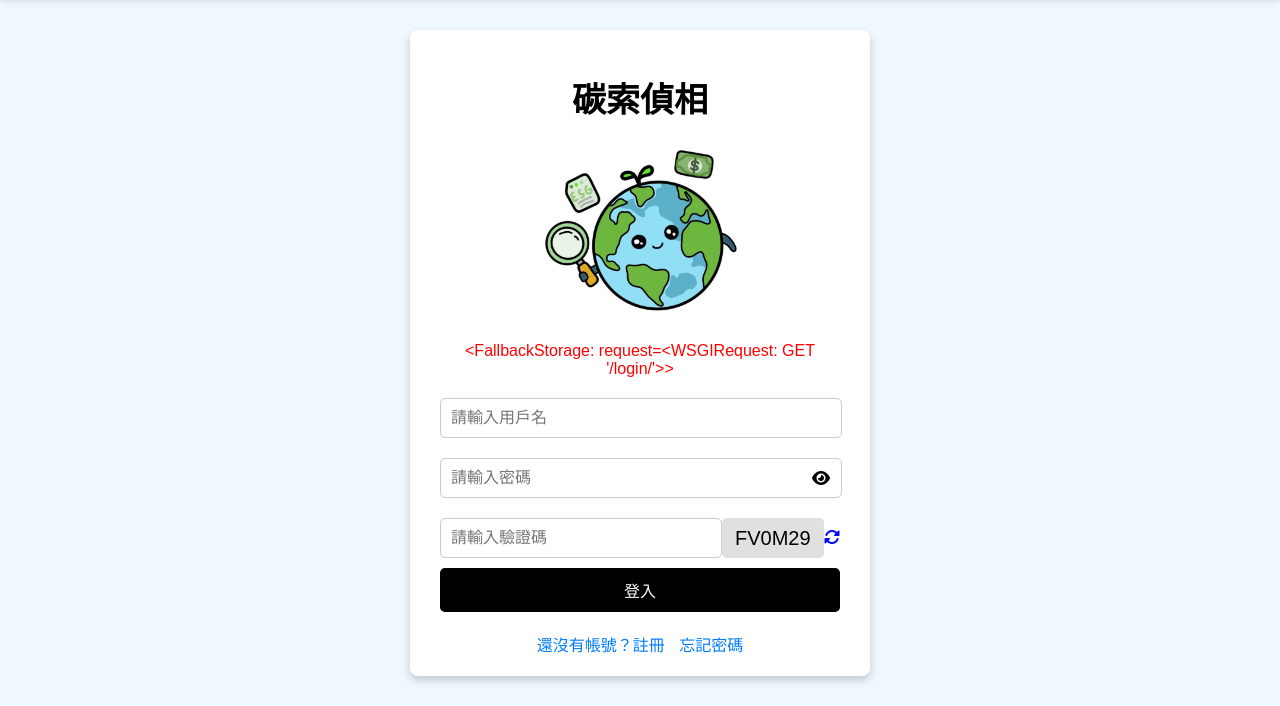
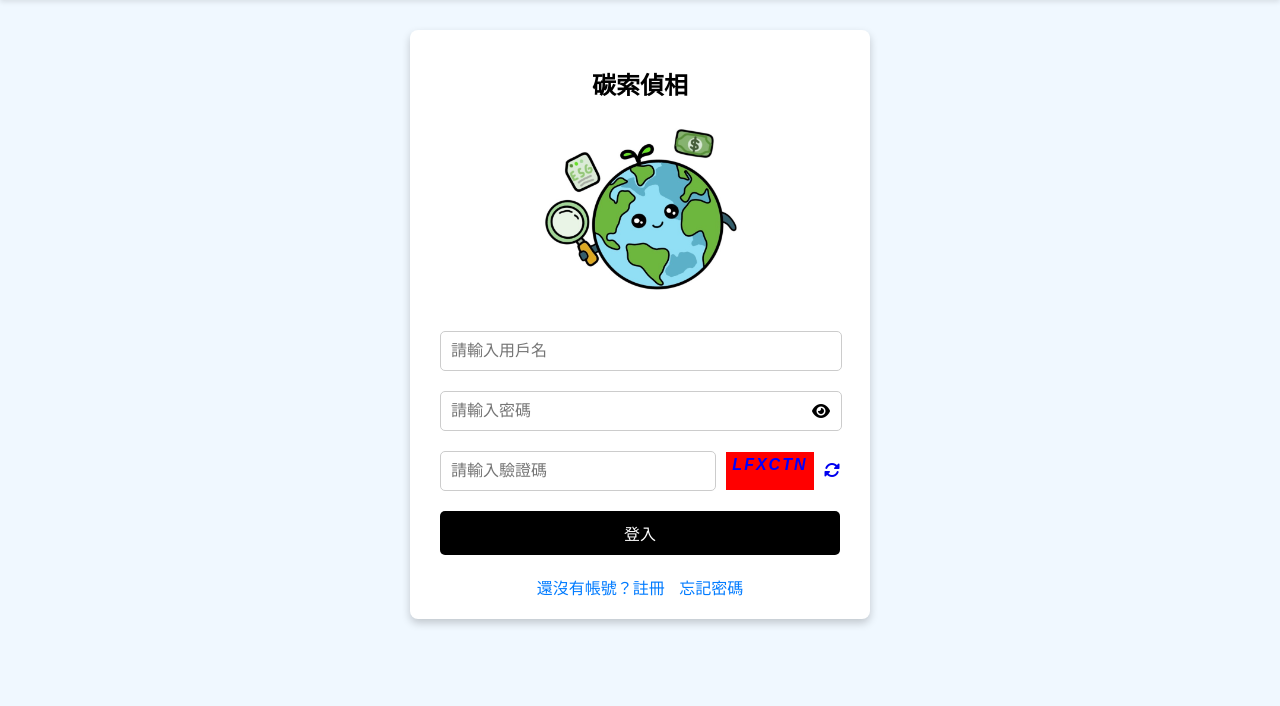
Before and after one commit to JIA-LING-TW/DiscoverTheTruth, a Django app: page /login/ in a window 1280 px wide. Shown: the part 220-926 px from the top of the page. After the commit the page ends 846 px from the top, so only its background shows below. Run offline with Django 4.2, Linux system fonts and the light colour scheme; some libraries are stand-ins or nearby versions.

Commit message:
登入驗證判斷修改

```diff
--- a/code/esg/discover/myapp/views.py
+++ b/code/esg/discover/myapp/views.py
@@ -1,3 +1,5 @@
+import string
+import random
 from django.contrib.auth.hashers import make_password
 from django.contrib.auth.models import User
 from .models import GreenhouseGasEmission
@@ -93,21 +95,42 @@ def forget(request):
     return render(request, 'forget.html')
 
 
+# 生成隨機驗證碼
+
+def generate_captcha():
+    characters = string.ascii_uppercase + string.digits  # 可使用字母和數字
+    captcha = ''.join(random.choices(characters, k=6))  # 生成6位隨機字符
+    return captcha
+
+
 def login(request):
     if request.method == "POST":
-        # 從表單獲取輸入
+        # 獲取表單輸入
         username = request.POST.get('username')
         password = request.POST.get('password')
+        captcha_input = request.POST.get('captcha_input')  # 用戶輸入的驗證碼
 
-        # 驗證使用者帳密
+        # 獲取 session 中的正確驗證碼
+        captcha = request.session.get('captcha', '')
+
+        # 驗證用戶輸入的驗證碼
+        if captcha_input != captcha:
+            messages.error(request, "驗證碼錯誤，請重新輸入。")
+            return redirect('login')  # 驗證碼錯誤，重新載入頁面
+
+        # 驗證用戶名和密碼
         user = authenticate(request, username=username, password=password)
         if user is not None:
             auth_login(request, user)
-            return redirect('index')  # 登入成功，導向首頁或其他頁面
+            return redirect('index')  # 登入成功，跳轉到首頁或其他頁面
         else:
-            messages.error(request, "電子信箱或密碼不正確，請重新輸入。")
+            messages.error(request, "電子信箱或密碼錯誤，請重新輸入。")
 
-    return render(request, 'login.html', {'message': messages.get_messages(request)})
+    # 生成並儲存新的驗證碼到 session
+    captcha = generate_captcha()
+    request.session['captcha'] = captcha
+
+    return render(request, 'login.html', {'captcha': captcha, 'message': messages.get_messages(request)})
 
 
 @csrf_exempt  # 暫時禁用 CSRF 驗證，用於測試 AJAX，正式部署時應移除
--- a/code/esg/discover/static/css/login.css
+++ b/code/esg/discover/static/css/login.css
@@ -4,7 +4,6 @@ body {
     background-color: #f0f8ff;
     margin: 0;
     height: 100vh;
-    /* display: flex; */
     justify-content: center;
     align-items: center;
 }
@@ -21,13 +20,9 @@ header {
 
 .logo {
     width: 200px;
-    /* 設定寬度為 100px，可根據需要調整 */
     height: auto;
-    /* 自動調整高度，保持比例 */
     margin-bottom: 20px;
-    /* 與其他元素保持距離 */
 }
-
 
 .logo-container {
     display: flex;
@@ -174,22 +169,9 @@ input {
     display: flex;
     align-items: center;
     justify-content: space-between;
+    margin-bottom: 10px;
 }
 
-#captcha {
-    width: 150px;
-    height: 40px;
-    background: #e0e0e0;
-    text-align: center;
-    font-size: 20px;
-    line-height: 40px;
-    border-radius: 5px;
-}
-
-#refreshCaptcha {
-    color: blue;
-    cursor: pointer;
-}
 
 /* Submit Button */
 .btn-submit {
@@ -221,3 +203,20 @@ input {
 .btn-submit:hover {
     background-color: #4d4d4c;
 }
+
+#code {
+    margin-left: 10px;
+    cursor: pointer;
+    font-family: Arial;
+    font-style: italic;
+    font-weight: bold;
+    border: 0;
+    letter-spacing: 2px;
+    color: blue;
+    background-color: red;
+    padding: 4px;
+    width: 120px;
+    height: 30px;
+    text-align: center;
+    margin-right: 10px;
+}
--- a/code/esg/discover/templates/login.html
+++ b/code/esg/discover/templates/login.html
@@ -1,31 +1,42 @@
 {% extends "base.html" %}
 {% load static %}
-{% block subtitle %}
-    login
-{% endblock subtitle %}
+{% block subtitle %}登入{% endblock subtitle %}
+
 {% block selfcss %}
 <link rel="stylesheet" href="{% static 'css/login.css' %}">
 {% endblock selfcss %}
+
 {% block body %}
 <div class="login-container">
     <div class="login-box">
-                <h1 class="top_login">碳索偵相</h1>
-                <img src="{% static "logo1.jpg" %}" alt="Logo" class="logo">
-                <div class="error-message">{{ message }}</div>
-                <form method="post" action="{% url 'login' %}" id="loginForm">
+        <h1>碳索偵相</h1>
+        <img src="{% static 'logo1.jpg' %}" alt="Logo" class="logo">
+
+        {% if messages %}
+            <div class="error-message">
+                {% for message in messages %}
+                    <p>{{ message }}</p>
+                {% endfor %}
+            </div>
+        {% endif %}
+
+        <form method="post">
             {% csrf_token %}
             <input type="text" name="username" placeholder="請輸入用戶名" required>
             <div class="password-container">
-                        <input type="password" name="password" id="password" placeholder="請輸入密碼" required>
+                <input type="password" name="password" placeholder="請輸入密碼" required>
                 <i class="fa-solid fa-eye" id="togglePassword"></i>
             </div>
+
+            <!-- 驗證碼欄位，放在右邊 -->
             <div class="captcha-container">
-                        <input type="text" id="captchaInput" placeholder="請輸入驗證碼" required>
-                        <div id="captcha"></div>
+                <input type="text" name="captcha_input" placeholder="請輸入驗證碼" required>
+                <div class="captcha" id="code">{{ captcha }}</div>
                 <a href="#" id="refreshCaptcha" title="重新產生驗證碼">
                     <i class="fa-solid fa-rotate"></i>
                 </a>
             </div>
+
             <button type="submit" class="btn-submit">登入</button>
         </form>
         <div class="links">
@@ -34,9 +45,9 @@
         </div>
     </div>
 </div>
+
 <script src="{% static 'js/script.js' %}"></script>
 <script>
-            document.addEventListener("DOMContentLoaded", function () {
     // 密碼顯示切換
     const togglePassword = document.getElementById("togglePassword");
     const passwordField = document.getElementById("password");
@@ -51,30 +62,12 @@
         }
     });
 
-                // 驗證碼生成
-                function generateCaptcha() {
-                    const chars = "ABCDEFGHIJKLMNOPQRSTUVWXYZ0123456789";
-                    let captcha = "";
-                    for (let i = 0; i < 6; i++) {
-                        captcha += chars.charAt(Math.floor(Math.random() * chars.length));
-                    }
-                    document.getElementById("captcha").innerText = captcha;
-                }
-
-                // 初始化驗證碼
-                generateCaptcha();
-
     // 驗證碼刷新
     const refreshCaptcha = document.getElementById("refreshCaptcha");
     refreshCaptcha.addEventListener("click", function (e) {
         e.preventDefault();
-                    generateCaptcha();
+        location.reload();  // 刷新頁面重新加載新的驗證碼
     });
-            });
+</script>
 
-        </script>
-{% endblock body %}
-
-
-
-</html>
+{% endblock %}
```
Lines whose indentation alone changed are shown as unchanged.
